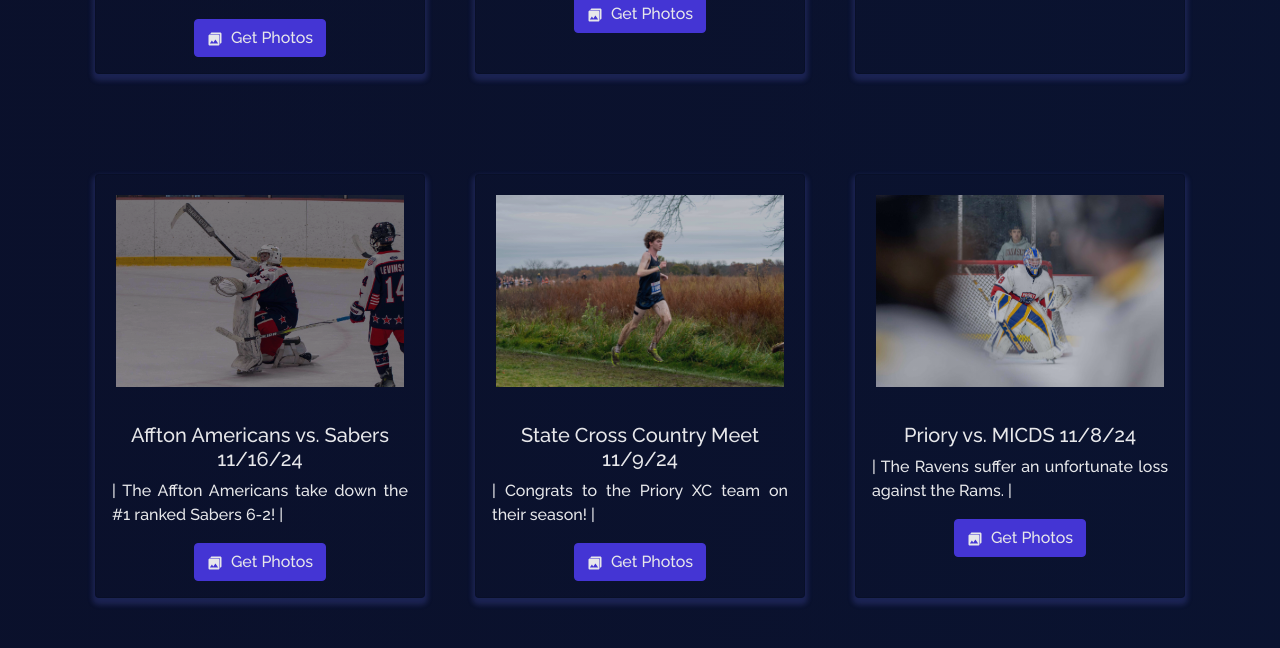
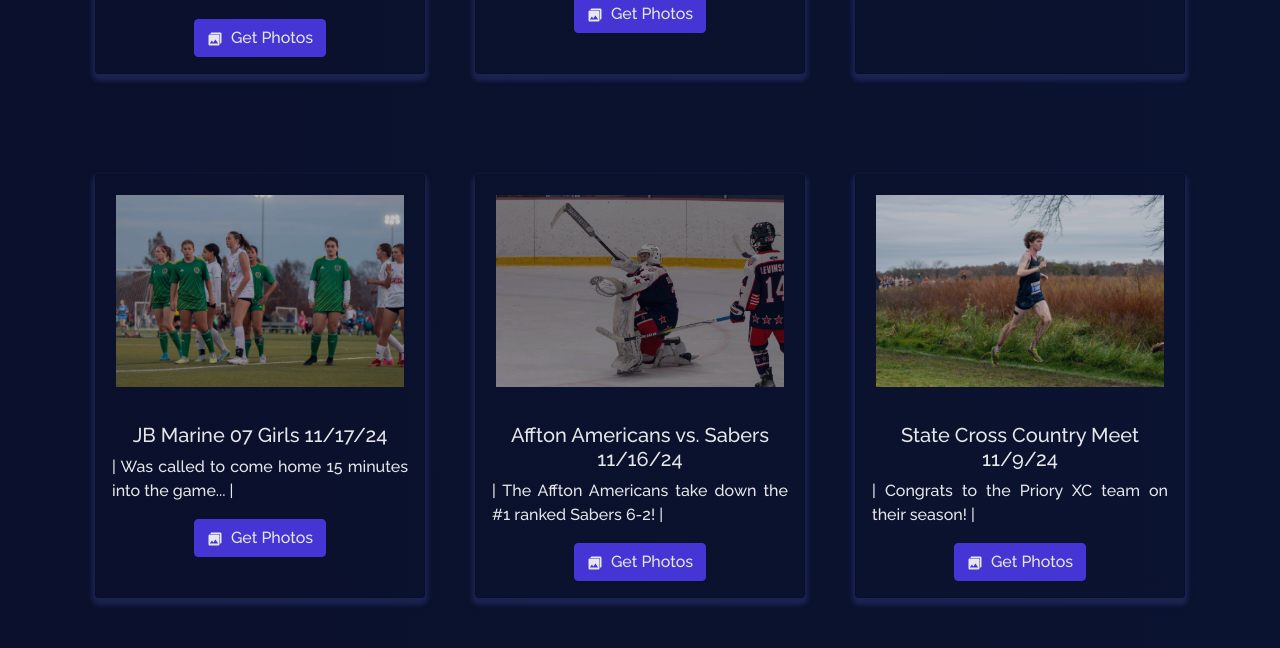
Before and after one commit to itstylerrr/tjwit.com, a React (Create React App) app: page /photos in a window 1280 px wide. Shown: the part 1200-1848 px from the top of the page. Built offline with nearby package versions, Linux system fonts and the light colour scheme.

Commit message:
maddies game

```diff
--- a/src/components/Projects/Projects.js
+++ b/src/components/Projects/Projects.js
@@ -86,6 +86,7 @@ import prioryvladue2 from "../../Assets/Photos/112224.jpg";
 import prioryvstann from "../../Assets/Photos/112424.jpg";
 import prioryvfzw from "../../Assets/Photos/112524.jpg";
 import priorysnrpics from "../../Assets/Photos/12124.jpg";
+import jbmgvlf from "../../Assets/Photos/111724.jpg";
 
 function Projects() {
   return (
@@ -151,6 +152,15 @@ function Projects() {
               title="Priory vs. Westminster 11/18/24"
               description="| Big win by the Ravens!  |"
               ghLink="https://adobe.ly/4fVIecd"
+            />
+          </Col>
+          <Col md={4} className="project-card">
+            <ProjectCard
+              imgPath={jbmgvlf}
+              isBlog={false}
+              title="JB Marine 07 Girls 11/17/24"
+              description="| Was called to come home 15 minutes into the game...  |"
+              ghLink="https://adobe.ly/3VnFAnj"
             />
           </Col>
           <Col md={4} className="project-card">
```
Also changed, not shown: src/Assets/Photos/111724.jpg (added).
